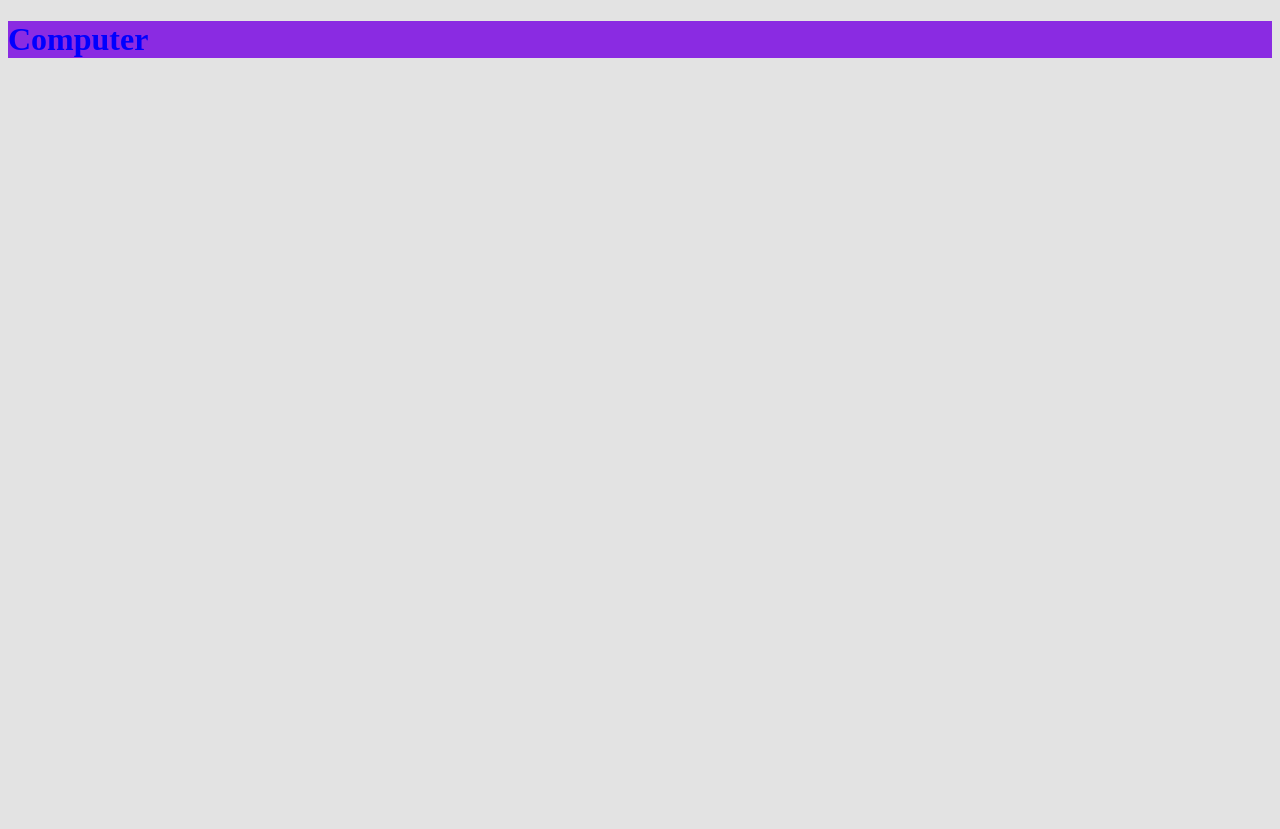
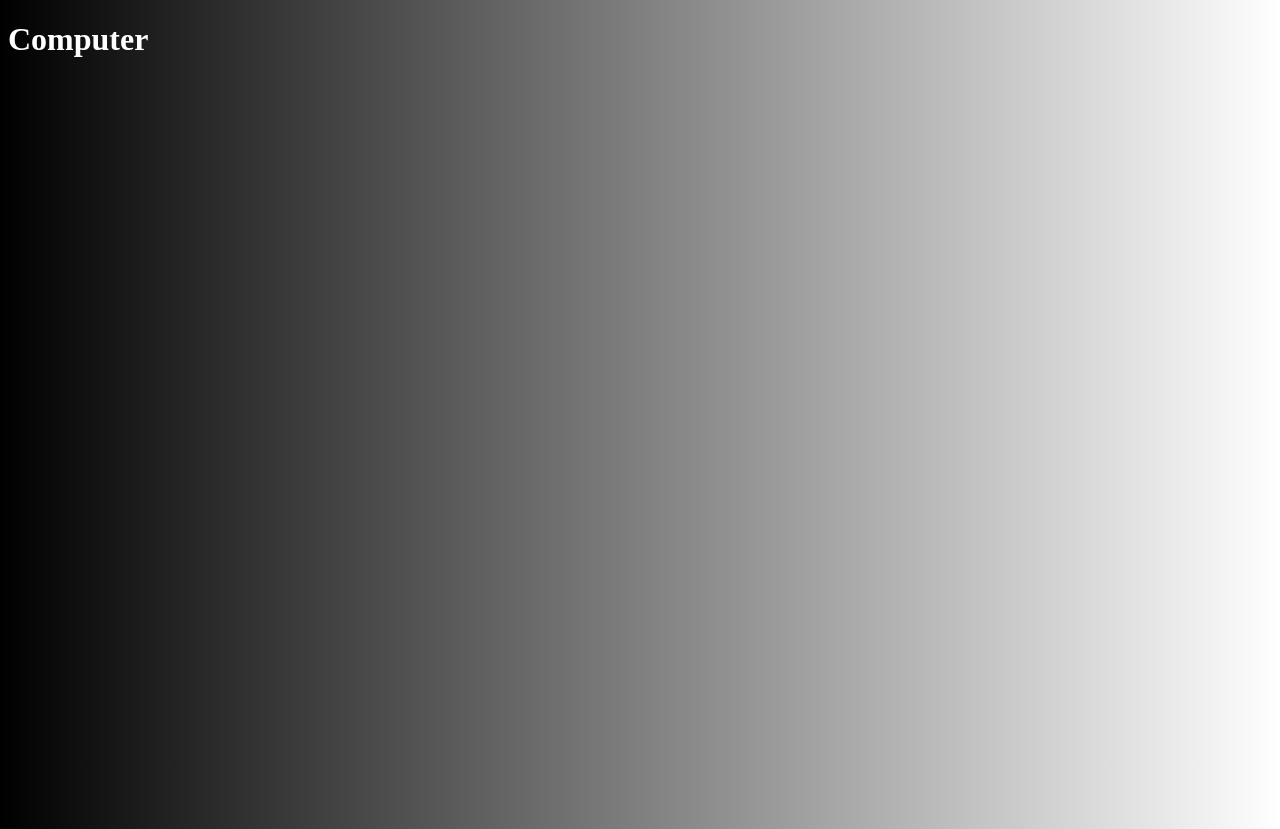
Before and after one commit to KashanAdnan02/batch-09-aaghaaz-tech, a plain HTML site: page Class 9 7-19-2025/index.html in a window 1280 px wide. Before the commit the page ends 800 px from the top, so only its background shows below. Drawn offline with Linux system fonts and the light colour scheme.

Commit message:
some-code

```diff
--- a/Class 9 7-19-2025/index.html
+++ b/Class 9 7-19-2025/index.html
@@ -13,7 +13,7 @@
 </head>
 <body>
     <!-- <h1>Hello World</h1> -->
-    <h1 style="color: blue;">Computer</h1>
+    <h1 >Computer</h1>
 
 </body>
 </html>
--- a/Class 9 7-19-2025/style.css
+++ b/Class 9 7-19-2025/style.css
@@ -1,10 +1,14 @@
-h1{
+h1 {
     /* color: rgb(158, 31, 200); */
     /* color: #ffffff; */
-    color: #000000;
-    background-color: blueviolet;
+    /* color: #000000;
+    background-color: blueviolet; */
+    color: white;
 }
 
-body{
-    background-color: rgb(227, 227, 227);
+body {
+    /* background-color: rgb(227, 227, 227); */
+
+    background-image: linear-gradient(to right, black , white);
+    height: 100vh;
 }
```
